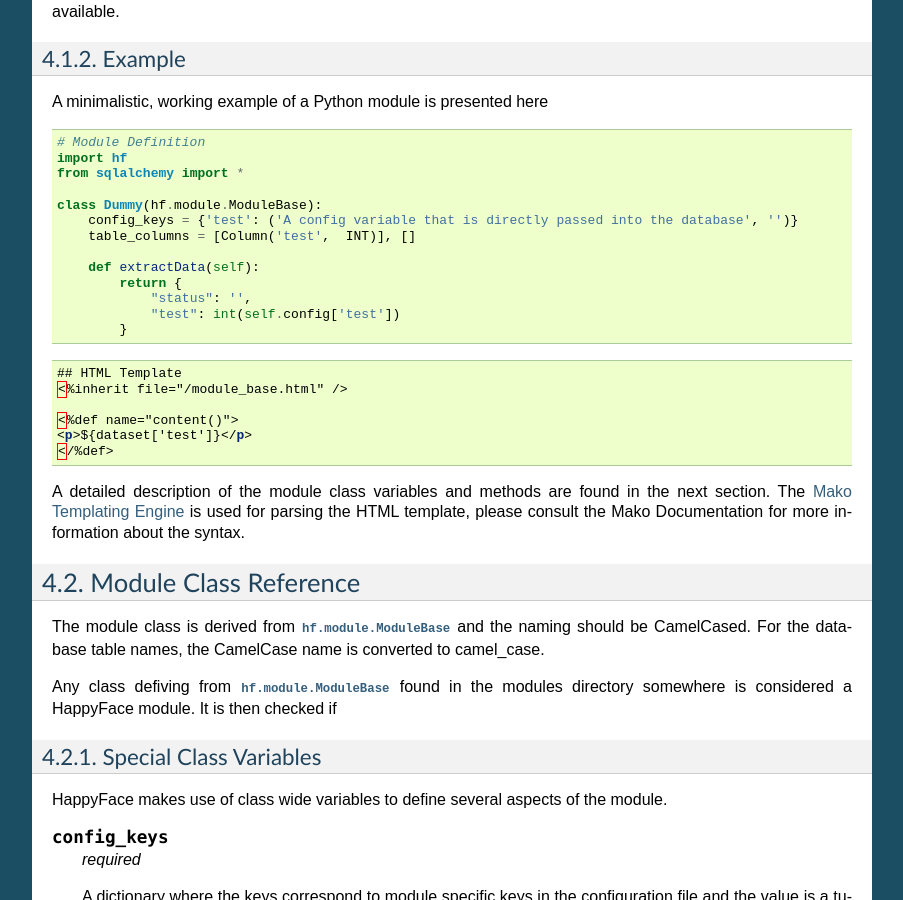
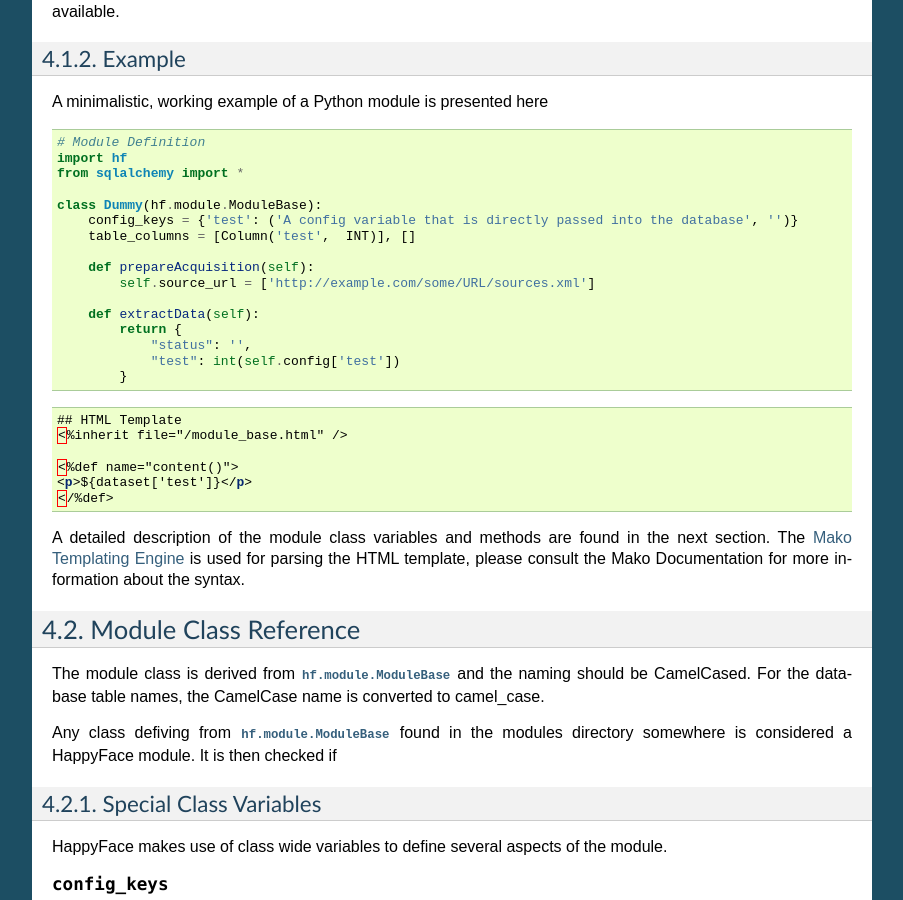
Before and after one commit to HappyFaceMonitoring/HappyFace3, a Sphinx documentation site: the page built from docs/module_dev.rst, in a window 1280 px wide and 900 px high, scrolled down 1958 px. Shown: the whole window, without its empty margins (198-1101 px from the left). Built offline with Sphinx 7.4.7, drawn with Linux system fonts in a browser that asks for light colours.

Commit message:
Fixed minimal working example to acutaly WORK
git-svn-id: https://ekptrac.physik.uni-karlsruhe.de/svn/HappyFace/branches/v3.0@963 5ec1a27d-59bc-451c-a1e5-77859e3e35f3

```diff
--- a/docs/module_dev.rst
+++ b/docs/module_dev.rst
@@ -86,6 +86,9 @@ A minimalistic, working example of a Python module is presented here
  class Dummy(hf.module.ModuleBase):
      config_keys = {'test': ('A config variable that is directly passed into the database', '')}
      table_columns = [Column('test',  INT)], []
+
+     def prepareAcquisition(self):
+         self.source_url = ['http://example.com/some/URL/sources.xml']
 
      def extractData(self):
          return {
```
